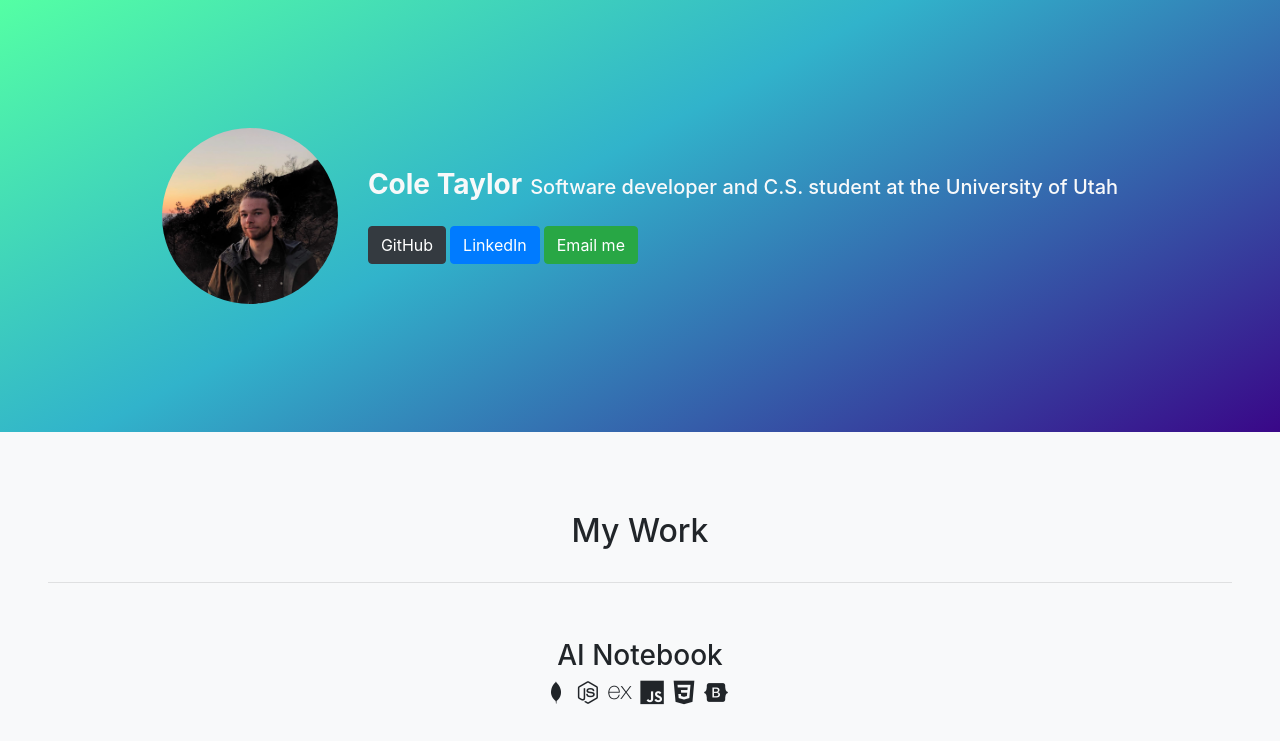
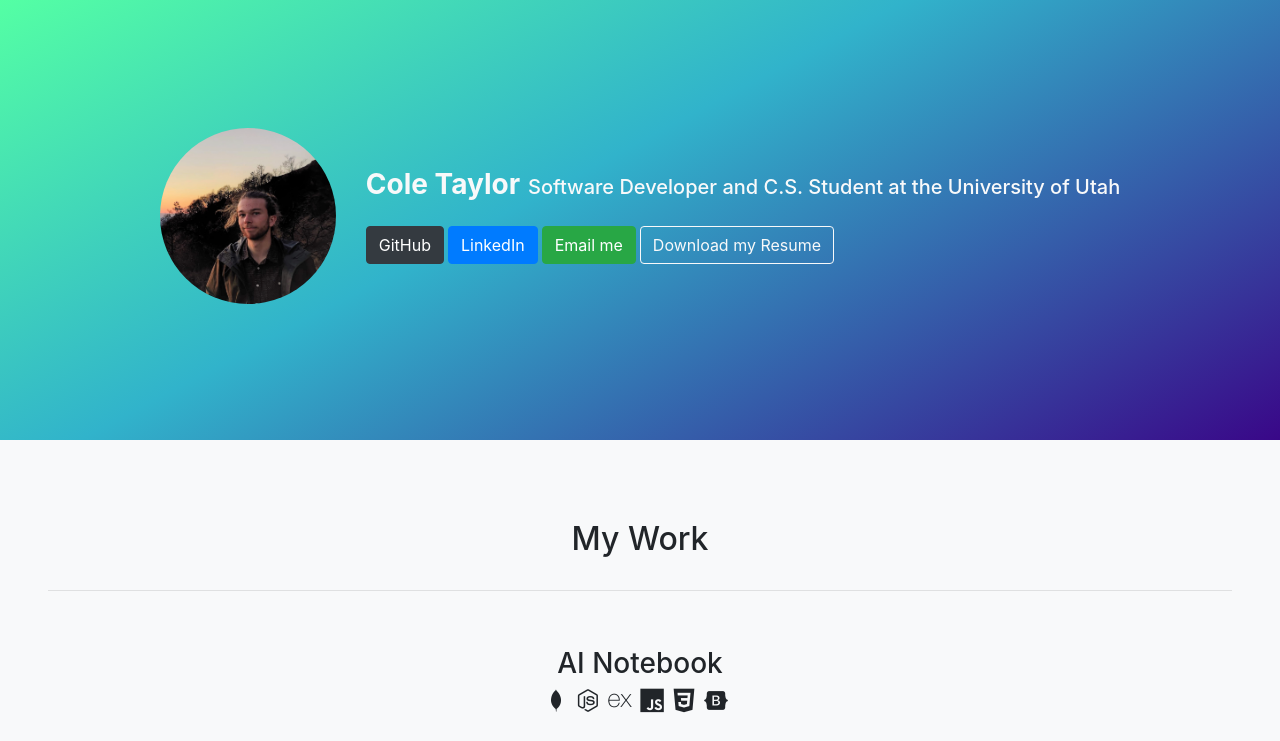
Before and after one commit to coletaylor017/coletaylorportfolio-react, a React (Create React App) app: page / in a window 1280 px wide. Shown: the top 741 px of the page. Built offline with nearby package versions, Linux system fonts and the light colour scheme.

Commit message:
Add resume download

```diff
--- a/src/App.js
+++ b/src/App.js
@@ -1,14 +1,9 @@
 import './App.css';
 import 'bootstrap/dist/css/bootstrap.min.css';
 import ProjectCard from './ProjectCard';
+import ContactMenu from './ContactMenu';
 
 function App() {
-	const contactButtons = <div>
-		<a href="https://www.github.com/coletaylor017" target="_blank" rel=" noopener noreferrer" className="btn btn-dark mr-1">GitHub</a>
-		<a href="https://www.linkedin.com/in/coletaylor017" target="_blank" rel=" noopener noreferrer" className="btn btn-primary mr-1">LinkedIn</a>
-		<a href="mailto:coletaylor017@gmail.com" target="_blank" rel=" noopener noreferrer" className="btn btn-success mr-1">Email me</a>
-	</div>;
-
   return (
     <div className="App">
       <link rel="stylesheet" href="https://cdn.jsdelivr.net/gh/devicons/devicon@v2.8.0/devicon.min.css"></link>
@@ -18,13 +13,13 @@ function App() {
             <div className="jumbotron jumbotron-fluid main-jumbotron text-light">
               <div className="container">
                 <div className="row align-items-center justify-content-center">
-                  <div className="col-12 col-md-auto justify-content-center justify-content-md-right text-center text-md-right">
+                  <div className="col-12 col-md-auto mb-md-2 justify-content-center justify-content-md-right text-center text-md-right">
                     <img src="github-photo2.jpg" alt="Cole Taylor" className="img-fluid rounded-circle profile-photo mw-100 mb-4 mb-md-0" />
                   </div>
-                  <div className="col-12 col-md-auto text-center text-md-left">
-                    <span className="mb-3"><h3 className="d-inline-block pr-md-2"><strong>Cole Taylor</strong></h3><h5 class="d-inline-block">Software developer and C.S. student at the University of Utah</h5></span>
+                  <div className="col-12 col-md-auto text-center text-lg-left">
+                    <span className="mb-3"><h3 className="d-inline-block pr-md-2"><strong>Cole Taylor</strong></h3><h5 class="d-inline-block">Software Developer and C.S. Student at the University of Utah</h5></span>
                     <div class="mt-3">
-                      {contactButtons}
+                      <ContactMenu includeResume />
                     </div>
                   </div>
                 </div>
@@ -156,7 +151,7 @@ function App() {
           <div className="jumbotron jumbotron-fluid mb-0 footertron">
             <div className="container text-center">
               <h5>Contact me through any of these channels:</h5>
-              {contactButtons}
+              <ContactMenu />
             </div>
           </div>
         </div>
--- /dev/null
+++ b/src/ContactMenu.js
@@ -0,0 +1,12 @@
+import React, { Component } from 'react';
+
+export default class ContactMenu extends Component {
+    render() {
+        return <div>
+		    <a href="https://www.github.com/coletaylor017" target="_blank" rel=" noopener noreferrer" className="btn mb-2 btn-dark mr-1">GitHub</a>
+		    <a href="https://www.linkedin.com/in/coletaylor017" target="_blank" rel=" noopener noreferrer" className="btn mb-2 btn-primary mr-1">LinkedIn</a>
+		    <a href="mailto:coletaylor017@gmail.com" target="_blank" rel=" noopener noreferrer" className="btn mb-2 btn-success mr-1">Email me</a>
+            {this.props.includeResume ? <a href="https://drive.google.com/uc?export=download&id=1qOgM8ULhYMC4gPLIL9-P0fHnBzcdy-XG" className="btn mb-2 btn-outline-light mr-1">Download my Resume</a> : ""}
+	    </div>
+    }
+}
```
